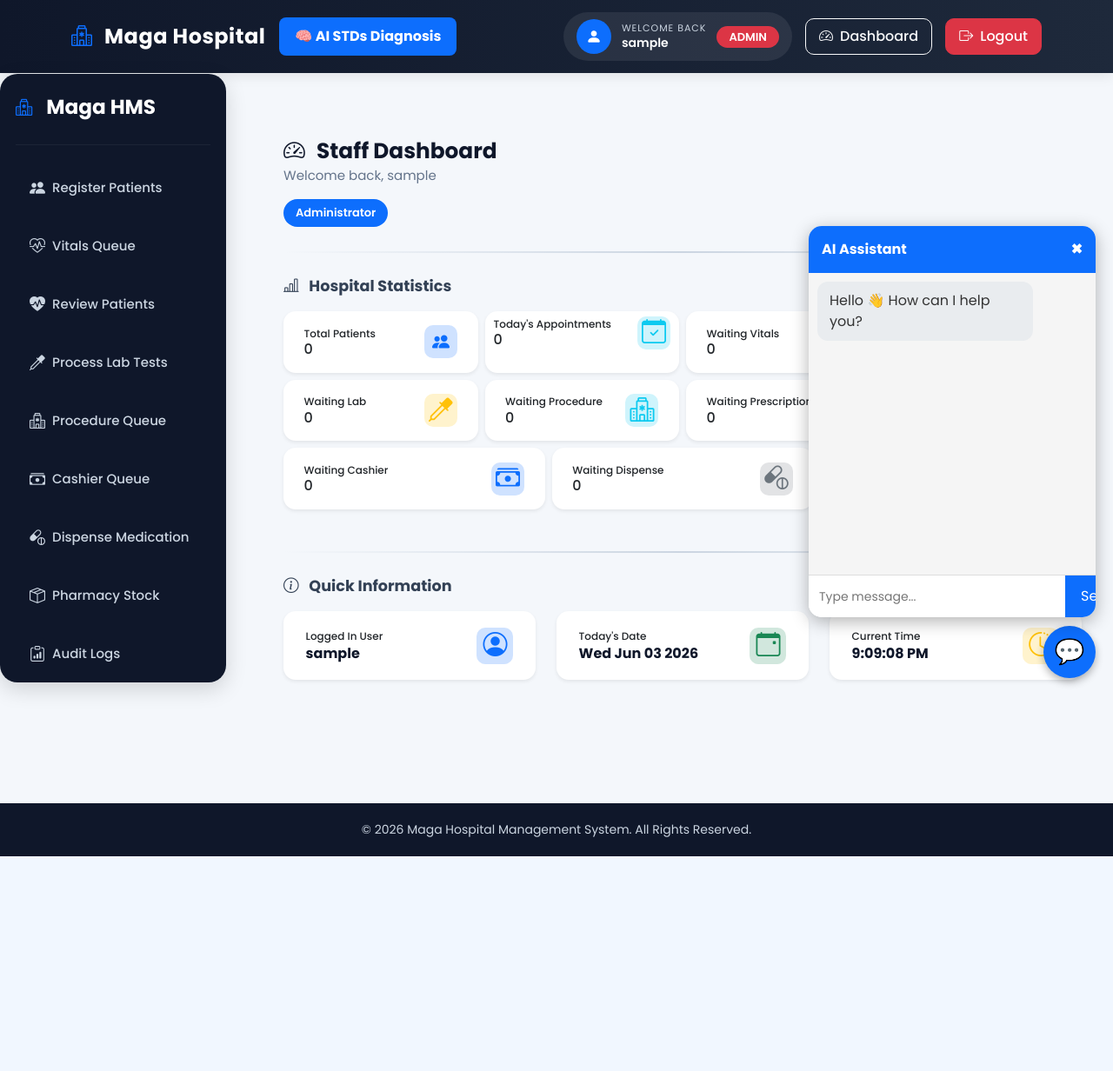
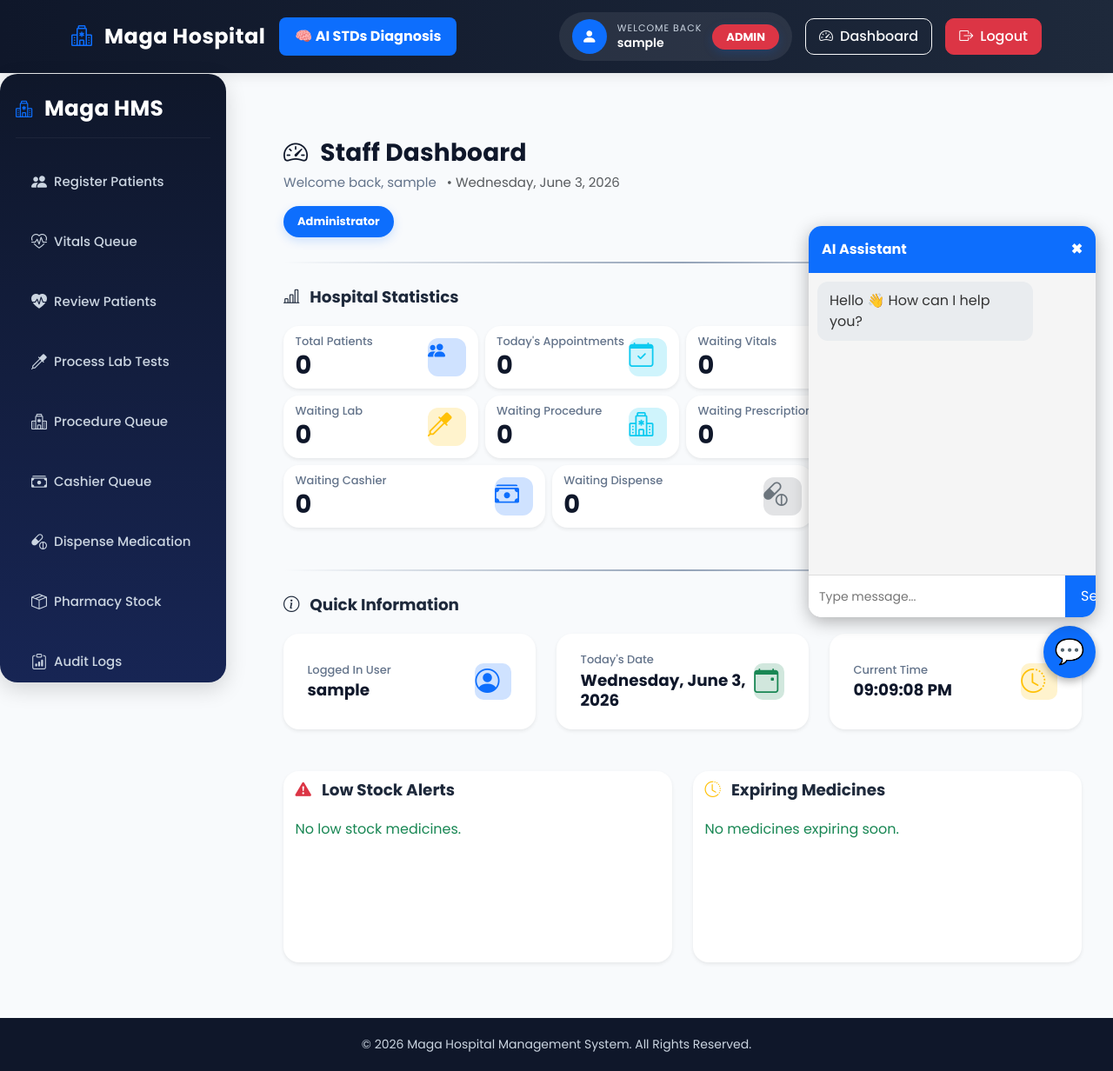
Before and after one commit to Shija-cmd/HospitalProject, a Django app: page /dashboard/ in a window 1280 px wide. Shown: the whole page at 87% size. Before the commit the page ends 985 px from the top, so only its background shows below. Run offline with Django 4.2, Linux system fonts and the light colour scheme; the visitor is signed in with stand-in values (Sample User, id 1); data that the repository does not hold is empty.

Commit message:
Updation

```diff
--- a/magahospital/static/css/style.css
+++ b/magahospital/static/css/style.css
@@ -7,7 +7,7 @@
 
 body{
     font-family:'Poppins', sans-serif;
-    background:#f4f7fb;
+    background:#f8fafc;
     color:#333;
 }
 
@@ -152,6 +152,32 @@ footer p{
         align-items:flex-start;
         margin-top:15px;
         gap:10px;
+    .sidebar{
+
+        position:relative;
+
+        width:100%;
+
+        height:auto;
+
+        top:0;
+
+        border-radius:16px;
+
+        margin-bottom:20px;
+    .stat-card{
+
+        margin-bottom:12px;
+
+    .quick-info-card{
+
+        text-align:center;
+
+}
+
+}
+
+}
     }
 
     .welcome-box{
@@ -175,7 +201,12 @@ footer p{
 
     width: 260px;
 
-    background: #0f172a;
+    background:
+        linear-gradient(
+        180deg,
+        #0f172a,
+        #172554
+    );
 
     color: white;
 
@@ -194,6 +225,7 @@ footer p{
     border-radius: 20px;
 
     box-shadow: 0 8px 25px rgba(0,0,0,0.15);
+    backdrop-filter:blur(10px);
 
 }
 
@@ -201,19 +233,13 @@ footer p{
 /* TITLE */
 .sidebar-title{
 
-    font-size:1.45rem;
+    font-size:1.55rem;
 
     font-weight:700;
 
-    margin-bottom:28px;
-
     color:#ffffff;
 
-    display:flex;
-
-    align-items:center;
-
-    gap:8px;
+    letter-spacing:.3px;
 
 }
 
@@ -265,7 +291,7 @@ footer p{
 
     align-items: center;
 
-    padding: 14px 16px;
+    padding:15px 18px;
 
     border-radius: 14px;
 
@@ -303,51 +329,59 @@ footer p{
 
 .stat-card{
 
-    border-radius:14px;
+    border:1px solid transparent;
+    border-radius:18px;
 
-    padding:6px 10px;
-
-    box-shadow:0 4px 12px rgba(0,0,0,0.04);
-
-    transition:.3s;
-
-    min-height:65px;
+    transition:
+        transform .25s ease,
+        box-shadow .25s ease,
+        border-color .25s ease;
 
 }
 
 .stat-card:hover {
 
-    transform: translateY(-5px);
+    transform:translateY(-6px);
 
-    box-shadow: 0 10px 25px rgba(0,0,0,0.08);
+
+    box-shadow:
+        0 12px 28px rgba(0,0,0,0.10);
+
+    border-color:
+        rgba(13,110,253,.18);
 
 }
 
 .stat-icon {
 
-    width:38px;
+    width:44px;
 
-    height:38px;
+    height:44px;
 
-    border-radius:10px;
-    display:flex;
-    align-items:center;
-    justify-content:center;
-    font-size:18px;
-    color:#fff;
+    border-radius:12px;
+
 }
 
 .sidebar-links a:hover {
 
-    background-color: rgba(255,255,255,0.15);
+    background:#1e293b;
+
+    color:#ffffff;
+
+    transform:translateX(4px);
 
 }
 
 .sidebar-links a.active {
 
-    background-color: #0d6efd;
+    background:#0d6efd;
 
-    color: white !important;
+    color:#fff !important;
+
+    border-left:4px solid #38bdf8;
+
+    box-shadow:
+        0 4px 12px rgba(13,110,253,.25);
 
 }
 
@@ -398,19 +432,21 @@ footer p{
 
 .dashboard-header{
 
-    margin-bottom:12px;
+    margin-bottom:18px;
 
 }
 
 .dashboard-title{
 
-    font-size:1.55rem;
+    font-size:1.75rem;
 
     font-weight:700;
 
     color:#0f172a;
 
-    margin-bottom:2px;
+    margin-bottom:6px;
+
+    letter-spacing:.2px;
 
 }
 
@@ -424,17 +460,25 @@ footer p{
 
 .stat-label{
 
-    font-size:12px;
+    font-size:13px;
 
-    line-height:1.1;
+    font-weight:500;
+
+    color:#64748b;
+
+    line-height:1.2;
 
 }
 
 .stat-number{
 
-    font-size:1rem !important;
+    font-size:1.8rem !important;
 
-    line-height:1;
+    font-weight:700;
+
+    line-height:1.1;
+
+    color:#0f172a;
 
 }
 
@@ -444,15 +488,18 @@ footer p{
 
     color:#fff;
 
-    padding:6px 14px;
+    padding:8px 16px;
 
-    border-radius:24px;
+    border-radius:30px;
 
     font-size:13px;
 
-    font-weight:600;
+    font-weight:700;
 
     display:inline-block;
+
+    box-shadow:
+        0 4px 12px rgba(13,110,253,.18);
 
 }
 
@@ -472,10 +519,11 @@ footer p{
 
     height:2px;
 
-    background:linear-gradient(
+    background:
+        linear-gradient(
         to right,
         transparent,
-        #cbd5e1,
+        #94a3b8,
         transparent
     );
 
@@ -487,33 +535,25 @@ footer p{
 
 .section-title{
 
-    font-size:1.1rem;
+    font-size:1.15rem;
 
     font-weight:700;
 
-    color:#334155;
+    color:#1e293b;
 
-    margin-bottom:18px;
+    margin-bottom:22px;
 
 }
 
 .quick-info-number{
 
-    font-size:1rem !important;
+    font-size:1.15rem !important;
 
-    font-weight:650;
+    font-weight:700;
 
     color:#0f172a;
 
-}
-
-/* QUICK INFO CARDS */
-
-.quick-info-card{
-
-    min-height:72px !important;
-
-    padding:8px 12px !important;
+    line-height:1.25;
 
 }
 
@@ -526,9 +566,15 @@ footer p{
     border-radius:10px;
 }
 
+/* QUICK INFO CARDS */
+
 .quick-info-card{
 
-    min-height:58px !important;
+    min-height:82px;
+
+    padding:12px 14px;
+
+    background:#ffffff;
 
 }
 
@@ -537,3 +583,43 @@ footer p{
     padding:.65rem .85rem !important;
 
 }
+
+.dashboard-title{
+
+    word-break:break-word;
+
+}
+
+.stat-card{
+
+    animation:fadeUp .45s ease;
+
+}
+
+@keyframes fadeUp{
+
+    from{
+
+        opacity:0;
+
+        transform:
+            translateY(12px);
+
+    }
+
+    to{
+
+        opacity:1;
+
+        transform:
+            translateY(0);
+
+    }
+
+}
+
+.alert-panel{
+
+    min-height:220px;
+
+}
--- a/magahospital/templates/magahospital/dashboard.html
+++ b/magahospital/templates/magahospital/dashboard.html
@@ -12,7 +12,13 @@
     </h2>
 
     <p class="dashboard-subtitle">
+
     Welcome back, {{ request.user.username }}
+
+    <span id="header-date"
+    class="ms-2 text-muted">
+    </span>
+
 </p>
 
     {% if is_admin %}
@@ -62,7 +68,7 @@
     <div class="row g-2">
 
         <!-- TOTAL PATIENTS -->
-        <div class="col-md-3">
+        <div class="col-lg-3 col-md-6">
 
             <div class="card stat-card border-0 shadow-sm h-100">
 
@@ -98,11 +104,11 @@
 
 <!-- TODAY'S APPOINTMENTS -->
 
-<div class="col-md-3">
+<div class="col-lg-3 col-md-6">
 
     <div class="card stat-card border-0 shadow-sm h-100">
 
-        <div class="d-flex
+        <div class="card-body d-flex
                     justify-content-between
                     align-items-center">
 
@@ -137,7 +143,7 @@
 </div>
 
         <!-- WAITING VITALS -->
-        <div class="col-md-3">
+        <div class="col-lg-3 col-md-6">
 
             <div class="card stat-card border-0 shadow-sm h-100">
 
@@ -172,7 +178,7 @@
         </div>
 
         <!-- WAITING DOCTOR -->
-        <div class="col-md-3">
+        <div class="col-lg-3 col-md-6">
 
             <div class="card stat-card border-0 shadow-sm h-100">
 
@@ -207,7 +213,7 @@
         </div>
 
         <!-- WAITING LAB -->
-        <div class="col-md-3">
+        <div class="col-lg-3 col-md-6">
 
             <div class="card stat-card border-0 shadow-sm h-100">
 
@@ -242,7 +248,7 @@
         </div>
 
         <!-- WAITING PROCEDURE -->
-<div class="col-md-3">
+<div class="col-lg-3 col-md-6">
 
     <div class="card stat-card border-0 shadow-sm h-100">
 
@@ -277,7 +283,7 @@
 </div>
 
         <!-- WAITING PRESCRIPTION -->
-        <div class="col-md-4">
+        <div class="col-lg-4 col-md-6">
 
             <div class="card stat-card border-0 shadow-sm h-100">
 
@@ -312,7 +318,7 @@
         </div>
 
         <!-- WAITING CASHIER -->
-<div class="col-md-4">
+<div class="col-lg-4 col-md-6">
 
     <div class="card stat-card border-0 shadow-sm h-100">
 
@@ -347,7 +353,7 @@
 </div>
 
         <!-- WAITING DISPENSE -->
-        <div class="col-md-4">
+        <div class="col-lg-4 col-md-6">
 
             <div class="card stat-card border-0 shadow-sm h-100">
 
@@ -382,7 +388,7 @@
         </div>
 
         <!-- COMPLETED VISITS -->
-        <div class="col-md-4">
+        <div class="col-lg-4 col-md-6">
 
             <div class="card stat-card border-0 shadow-sm h-100">
 
@@ -434,7 +440,7 @@
 <div class="row g-4 mb-4">
 
     <!-- LOGGED IN USER -->
-    <div class="col-md-4">
+    <div class="col-lg-4 col-md-6">
 
         <div class="card stat-card quick-info-card border-0 shadow-sm h-100">
 
@@ -469,7 +475,7 @@
     </div>
 
     <!-- TODAY DATE -->
-    <div class="col-md-4">
+    <div class="col-lg-4 col-md-6">
 
         <div class="card stat-card quick-info-card border-0 shadow-sm h-100">
 
@@ -503,7 +509,7 @@
     </div>
 
     <!-- CURRENT TIME -->
-    <div class="col-md-4">
+    <div class="col-lg-4 col-md-6">
 
         <div class="card stat-card quick-info-card border-0 shadow-sm h-100">
 
@@ -538,17 +544,183 @@
 
 </div>
 
+<div class="row g-4 mt-2">
+
+    <!-- LOW STOCK -->
+
+    <div class="col-lg-6">
+
+        <div class="card
+            stat-card
+            alert-panel
+            border-0
+            shadow-sm">
+
+            <div class="card-body">
+
+                <h4 class="section-title">
+
+                    <i class="bi bi-exclamation-triangle-fill
+                        text-danger me-2"></i>
+
+                    Low Stock Alerts
+
+                </h4>
+
+                {% if low_stock_medicines %}
+
+                    {% for medicine in low_stock_medicines %}
+
+                    <div class="d-flex
+                                justify-content-between
+                                mb-2">
+
+                        <span>
+
+                            {{ medicine.medicine_name }}
+
+                        </span>
+
+                        <span class="badge
+                        rounded-pill
+                        bg-danger">
+
+                        {{ medicine.quantity }} left
+
+                        </span>
+
+                    </div>
+
+                    {% endfor %}
+
+                {% else %}
+
+                    <p class="text-success mb-0">
+
+                        No low stock medicines.
+
+                    </p>
+
+                {% endif %}
+
+            </div>
+
+        </div>
+
+    </div>
+
+    <!-- EXPIRING -->
+
+
+    <div class="col-lg-6">
+
+        <div class="card
+            stat-card
+            alert-panel
+            border-0
+            shadow-sm">
+
+            <div class="card-body">
+
+                <h4 class="section-title">
+
+                    <i class="bi bi-clock-history
+                        text-warning me-2"></i>
+
+                    Expiring Medicines
+
+                </h4>
+
+                {% if expiring_medicines %}
+
+                    {% for medicine in expiring_medicines %}
+
+                    <div class="d-flex
+                                justify-content-between
+                                mb-2">
+
+                        <span>
+
+                            {{ medicine.medicine_name }}
+
+                        </span>
+
+                        <span class="badge
+                        rounded-pill
+                        bg-warning
+                        text-dark">
+
+                        {{ medicine.expiry_date }}
+
+                        </span>
+
+                    </div>
+
+                    {% endfor %}
+
+                {% else %}
+
+                    <p class="text-success mb-0">
+
+                        No medicines expiring soon.
+
+                    </p>
+
+                {% endif %}
+
+            </div>
+
+        </div>
+
+    </div>
+
+</div>
+
 <script>
 
     function updateClock(){
 
     const now = new Date();
 
-        document.getElementById('clock').innerHTML =
-            now.toLocaleTimeString();
+    const formattedTime =
+        now.toLocaleTimeString(
+            [],
+            {
+                hour:'2-digit',
+                minute:'2-digit',
+                second:'2-digit'
+            }
+        );
 
-        document.getElementById('today-date').innerHTML =
-            now.toDateString();
+    const formattedDate =
+        now.toLocaleDateString(
+            'en-US',
+            {
+                weekday:'long',
+                year:'numeric',
+                month:'long',
+                day:'numeric'
+            }
+        );
+
+    const clock =
+        document.getElementById('clock');
+
+    const todayDate =
+        document.getElementById('today-date');
+
+    const headerDate =
+        document.getElementById('header-date');
+
+    if(clock)
+        clock.innerHTML = formattedTime;
+
+    if(todayDate)
+        todayDate.innerHTML = formattedDate;
+
+    if(headerDate)
+        headerDate.innerHTML =
+            "• " + formattedDate;
 }
 
 setInterval(updateClock,1000);
--- a/magahospital/views.py
+++ b/magahospital/views.py
@@ -16,6 +16,7 @@ from django.contrib.auth.hashers import make_password
 from django.contrib import messages
 from django.utils import timezone
 from datetime import date
+from django.db.models import F
 
 from .models import (
     Patient,
@@ -117,6 +118,21 @@ def dashboard(request):
 
     user = request.user
 
+    low_stock_medicines = MedicineStock.objects.filter(
+        quantity__lte=F('low_stock_alert')
+    )[:5]
+
+    expiring_medicines = []
+
+    for medicine in MedicineStock.objects.all():
+
+        if medicine.expiring_soon and not medicine.is_expired:
+
+            expiring_medicines.append(medicine)
+
+    expiring_medicines = expiring_medicines[:5]
+
+
     context = {
 
         # USER ROLES
@@ -195,6 +211,9 @@ def dashboard(request):
         'todays_appointments': Appointment.objects.filter(
             appointment_date=date.today()
         ).count(),
+
+        'low_stock_medicines': low_stock_medicines,
+        'expiring_medicines': expiring_medicines,
 
     }
 
@@ -1743,18 +1762,18 @@ def stock_list(request):
 
     low_stock_count = sum(
         1 for medicine in medicines
-        if medicine.is_low_stock()
+        if medicine.is_low_stock
     )
 
     expiring_soon_count = sum(
         1 for medicine in medicines
-        if medicine.expiring_soon()
-        and not medicine.is_expired()
+        if medicine.expiring_soon
+        and not medicine.is_expired
     )
 
     expired_count = sum(
         1 for medicine in medicines
-        if medicine.is_expired()
+        if medicine.is_expired
     )
 
     return render(
```
Also changed, not shown: magahospital/templates/magahospital/stock_list.html (+9 -11 lines), 1 other file. Lines whose indentation alone changed are shown as unchanged.
